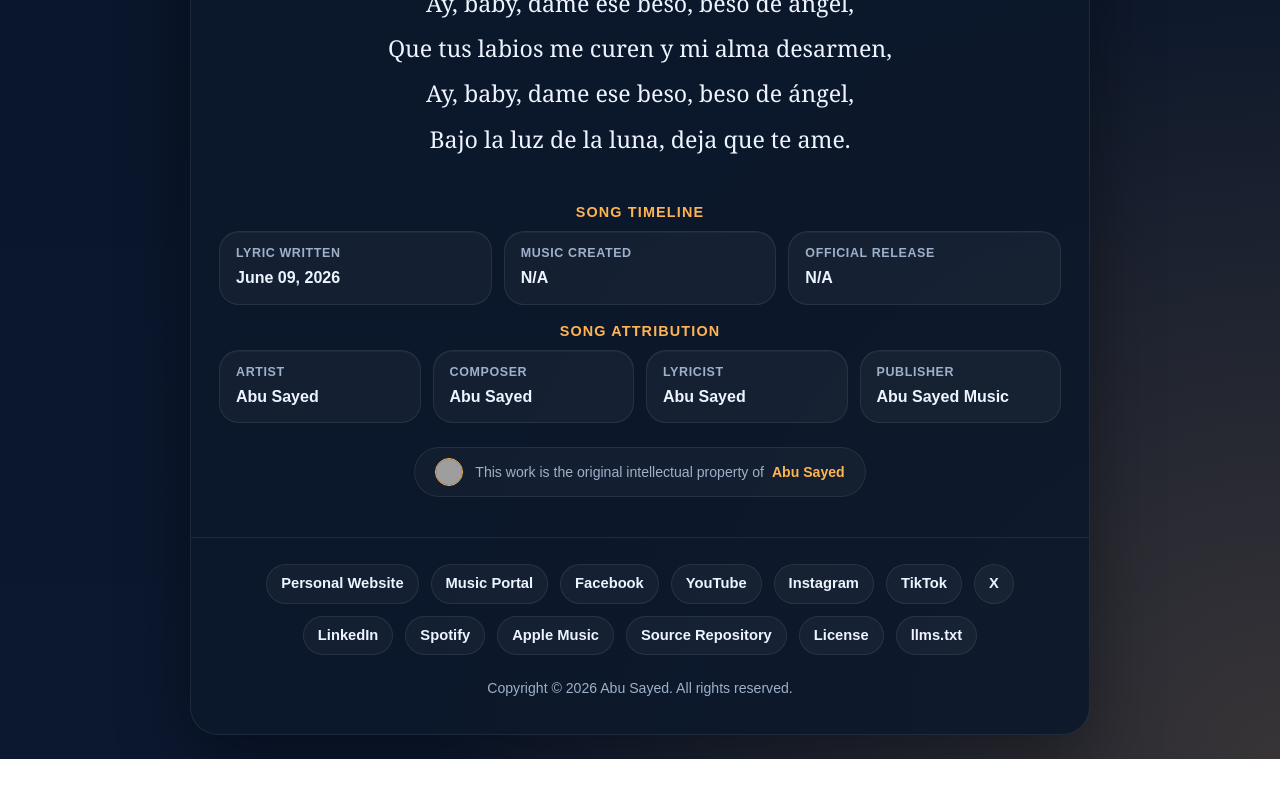
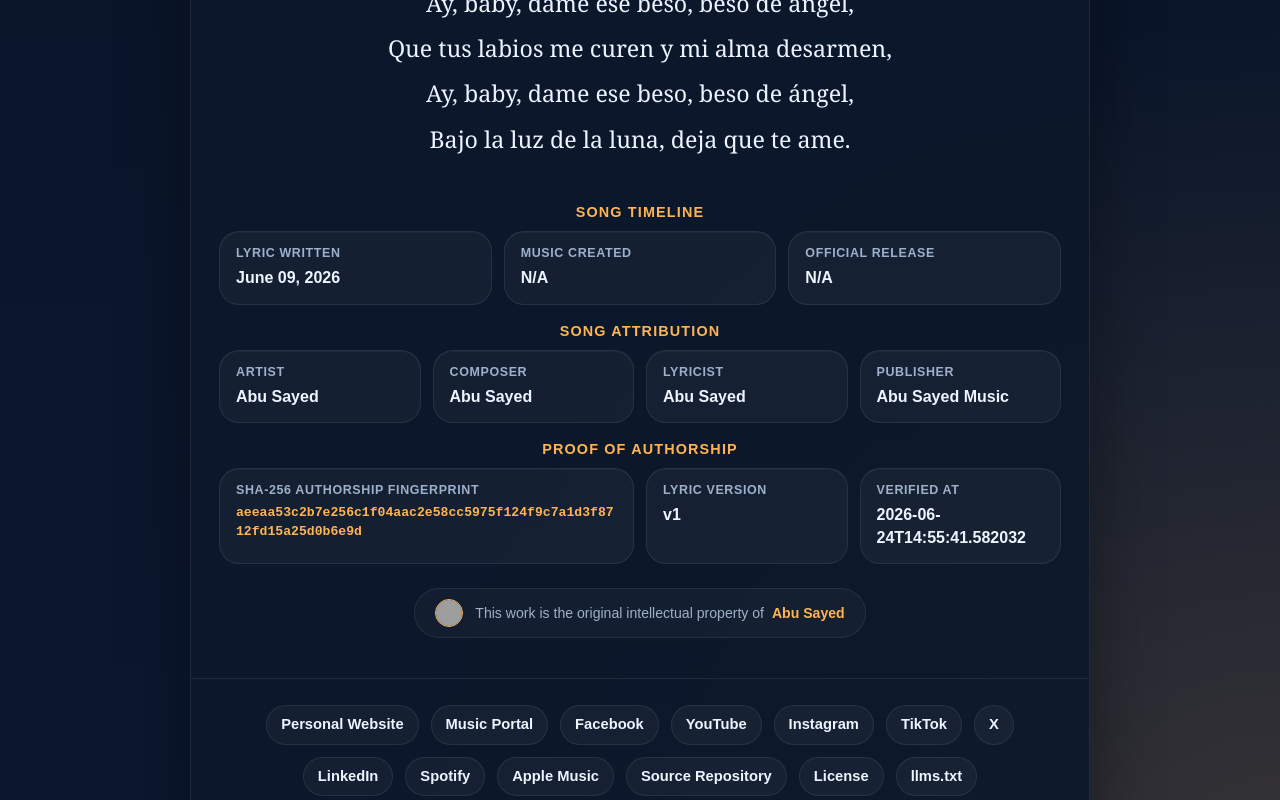
Before and after one commit to ImAbuSayed/beso-de-angel, a plain HTML site: page index.html in a window 1280 px wide. Shown: the part 2000-2800 px from the top of the page. Before the commit the page ends 2759 px from the top, so only its background shows below. Drawn offline with Linux system fonts and the light colour scheme; grey boxes are pictures that could not be loaded.

Commit message:
feat: update song assets v1 with signed GPG commit [verified]

```diff
--- a/index.html
+++ b/index.html
@@ -14,9 +14,9 @@
     <meta name="keywords" content="Beso de ángel, Abu Sayed lyrics, original song lyrics, Abu Sayed original song, Abu Sayed lyricist, Abu Sayed composer, Abu Sayed songwriter, official lyrics">
     <meta name="robots" content="index,follow,max-snippet:-1,max-image-preview:large,max-video-preview:-1">
     <meta name="referrer" content="strict-origin-when-cross-origin">
-    <meta name="description" content="Official lyrics for &#x27;Beso de ángel&#x27;, an original song written, composed, created, and owned by Abu Sayed.">
+    <meta name="description" content="Abu Sayed&#x27;s original song &#x27;Beso de ángel&#x27; official lyrics. Explore the depth of this composition, written and owned by Abu Sayed.">
     <meta property="og:title" content="Beso de ángel - Original Lyrics by Abu Sayed">
-    <meta property="og:description" content="Official lyrics for &#x27;Beso de ángel&#x27;, an original song written, composed, created, and owned by Abu Sayed.">
+    <meta property="og:description" content="Abu Sayed&#x27;s original song &#x27;Beso de ángel&#x27; official lyrics. Explore the depth of this composition, written and owned by Abu Sayed.">
     <meta property="og:type" content="music.song">
     <meta property="og:url" content="https://imabusayed.github.io/beso-de-angel/">
     <meta property="og:site_name" content="Abu Sayed Music">
@@ -24,7 +24,7 @@
     <meta name="last-modified" content="2026-06-09 13:26:06">
     <meta name="twitter:card" content="summary_large_image">
     <meta name="twitter:title" content="Beso de ángel - Original Lyrics by Abu Sayed">
-    <meta name="twitter:description" content="Official lyrics for &#x27;Beso de ángel&#x27;, an original song written, composed, created, and owned by Abu Sayed.">
+    <meta name="twitter:description" content="Abu Sayed&#x27;s original song &#x27;Beso de ángel&#x27; official lyrics. Explore the depth of this composition, written and owned by Abu Sayed.">
     <link rel="canonical" href="https://imabusayed.github.io/beso-de-angel/">
     <link rel="sitemap" type="application/xml" title="Sitemap" href="https://imabusayed.github.io/beso-de-angel/sitemap.xml">
     <link rel="author" href="https://github.com/ImAbuSayed">
@@ -100,7 +100,7 @@
       "@id": "https://imabusayed.github.io/beso-de-angel#webpage",
       "url": "https://imabusayed.github.io/beso-de-angel/",
       "name": "Beso de ángel - Original Lyrics by Abu Sayed",
-      "description": "Official lyrics for 'Beso de ángel', an original song written, composed, created, and owned by Abu Sayed.",
+      "description": "Abu Sayed's original song 'Beso de ángel' official lyrics. Explore the depth of this composition, written and owned by Abu Sayed.",
       "isPartOf": {
         "@id": "https://music.abusayed.com.bd/#website"
       },
@@ -537,7 +537,7 @@
 
         <div class="controls">
             <button class="btn-speak" id="speakBtn" title="Read the lyrics aloud"><span id="speakText">Read Aloud</span></button>
-            <a href="https://music.abusayed.com.bd/Licensing/?https://imabusayed.github.io/beso-de-angel/" class="btn-license" title="Get licensing for this song" target="_blank">Official Music Licensing for Beso de ángel</a>
+            <a href="https://music.abusayed.com.bd/Licensing/?https://imabusayed.github.io/beso-de-angel/" class="btn-license" title="Get licensing for this song" target="_blank">Get a Licensing Quote for Beso de ángel</a>
 
         </div>
         <br>
@@ -612,6 +612,26 @@
             <div class="meta-card">
                 <span class="meta-label">Publisher</span>
                 <strong>Abu Sayed Music</strong>
+            </div>
+
+                </div>
+            </div>
+
+            <div class="details-block">
+                <div class="details-title">Proof of Authorship</div>
+                <div class="meta-grid">
+
+            <div class="meta-card" style="grid-column: span 2;">
+                <span class="meta-label">SHA-256 Authorship Fingerprint</span>
+                <strong style="word-break: break-all; font-family: monospace; font-size: 0.82rem; color: var(--accent);">aeeaa53c2b7e256c1f04aac2e58cc5975f124f9c7a1d3f8712fd15a25d0b6e9d</strong>
+            </div>
+            <div class="meta-card">
+                <span class="meta-label">Lyric Version</span>
+                <strong>v1</strong>
+            </div>
+            <div class="meta-card">
+                <span class="meta-label">Verified At</span>
+                <strong>2026-06-24T14:55:41.582032</strong>
             </div>
 
                 </div>
```
Also changed, not shown: excerpts/Bridge-Preview.txt (added), excerpts/Chorus-Preview.txt (added), excerpts/Final-Chorus-Preview.txt (added), excerpts/Hook-Preview.txt (added), excerpts/Pre-Chorus-2-Preview.txt (added), excerpts/Pre-Chorus-3-Preview.txt (added), excerpts/Pre-Chorus-Preview.txt (added), excerpts/Verse-1-Preview.txt (added), excerpts/Verse-2-Preview.txt (added), excerpts/Verse-3-Preview.txt (added), hashes.txt (added), llms.txt, lyrics_backup/2026-06-24_beso-de-angel-v1.txt (added), manifest.json (added), 1 other file.
